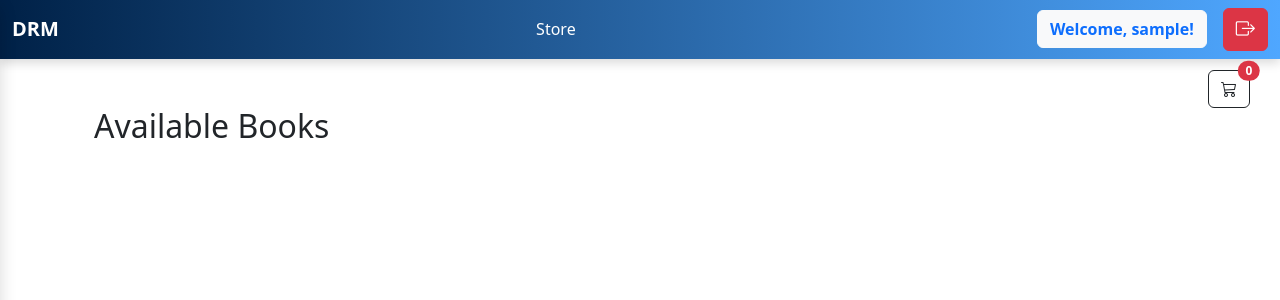
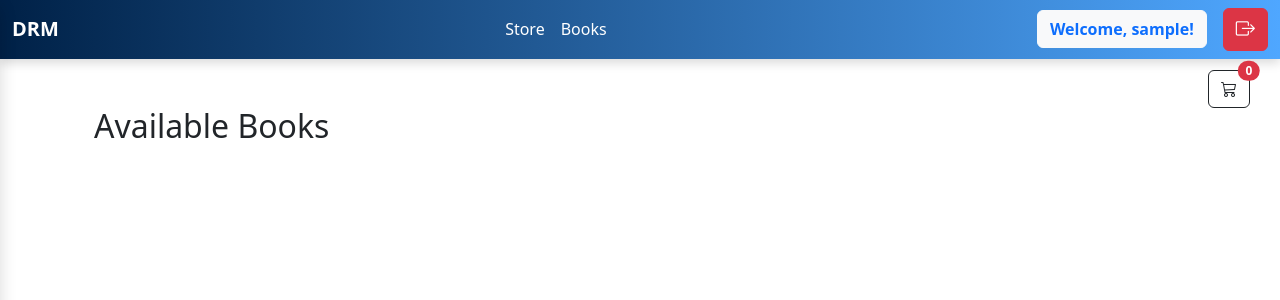
Before and after one commit to mustahidhasan/DRM, a Django app: page / in a window 1280 px wide. Shown: the top 300 px of the page. Run offline with Django 5.2, Linux system fonts and the light colour scheme; the visitor is signed in with stand-in values (Sample User, id 1).

Commit message:
books option added

```diff
--- /dev/null
+++ b/drm/templates/books.html
@@ -0,0 +1 @@
+books
--- a/drm/templates/navbar.html
+++ b/drm/templates/navbar.html
@@ -15,7 +15,9 @@
           <a class="nav-link custom-link text-white" href="{% url 'home' %}">Store</a>
         </li>
         {% if user.is_authenticated %}
-
+        <li class="nav-item">
+          <a class="nav-link custom-link text-white" href="{% url 'books' %}">Books</a>
+        </li>
         {% else %}
         <li class="nav-item">
           <a class="nav-link custom-link text-white" href="{% url 'login' %}">Login</a>
--- a/drm/user/urls.py
+++ b/drm/user/urls.py
@@ -11,4 +11,7 @@ urlpatterns = [
     path("logout/", views.logout_user, name="logout"),
 
     path("profile/", views.profile_view, name="profile"),
+
+    path("books/", views.books_view, name="books"),
+
 ]
--- a/drm/user/views.py
+++ b/drm/user/views.py
@@ -287,3 +287,8 @@ def profile_view(request):
         "form": form,
         "user_data": user
     })
+
+@login_required(login_url='login')
+def books_view(request):
+
+    return render(request, "books.html")
```
